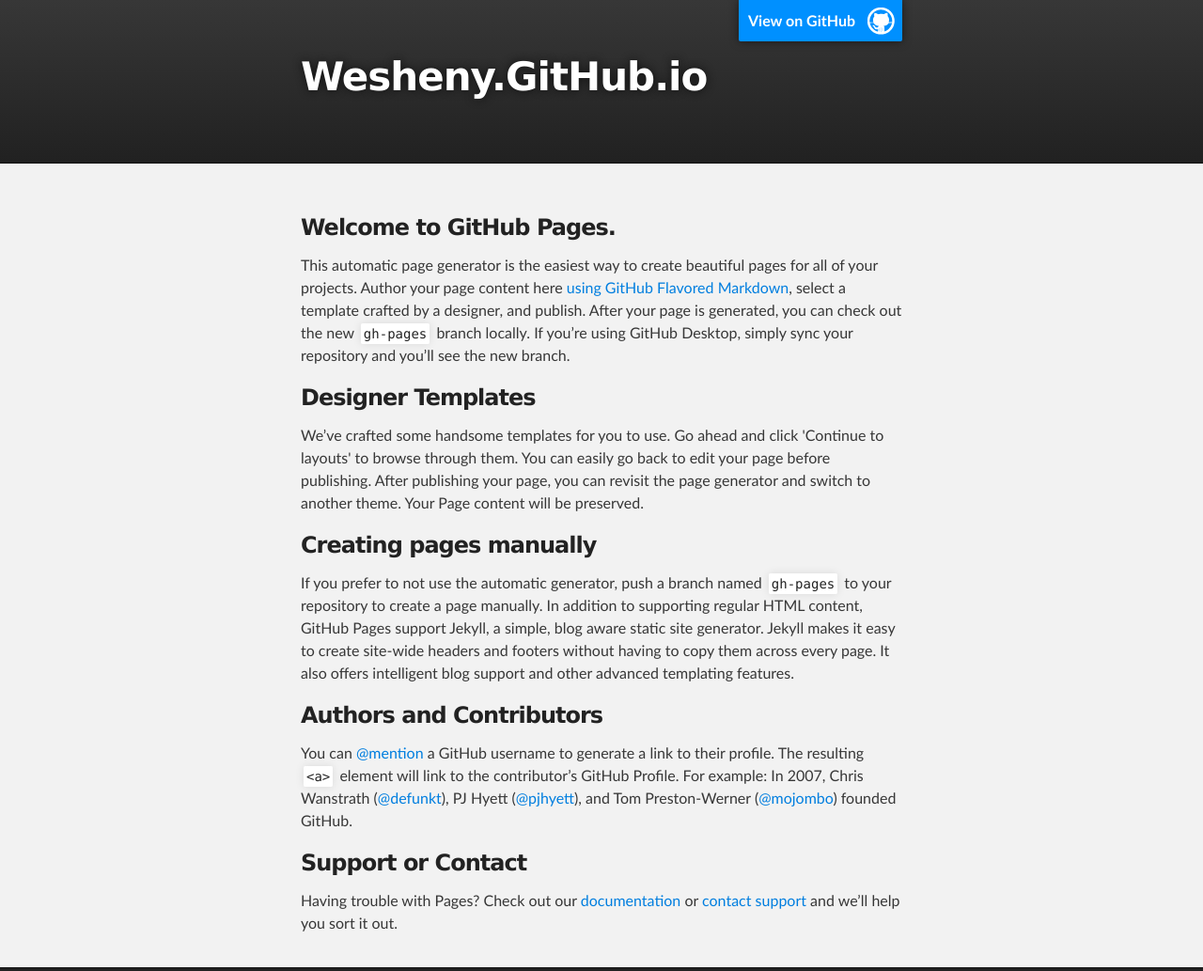
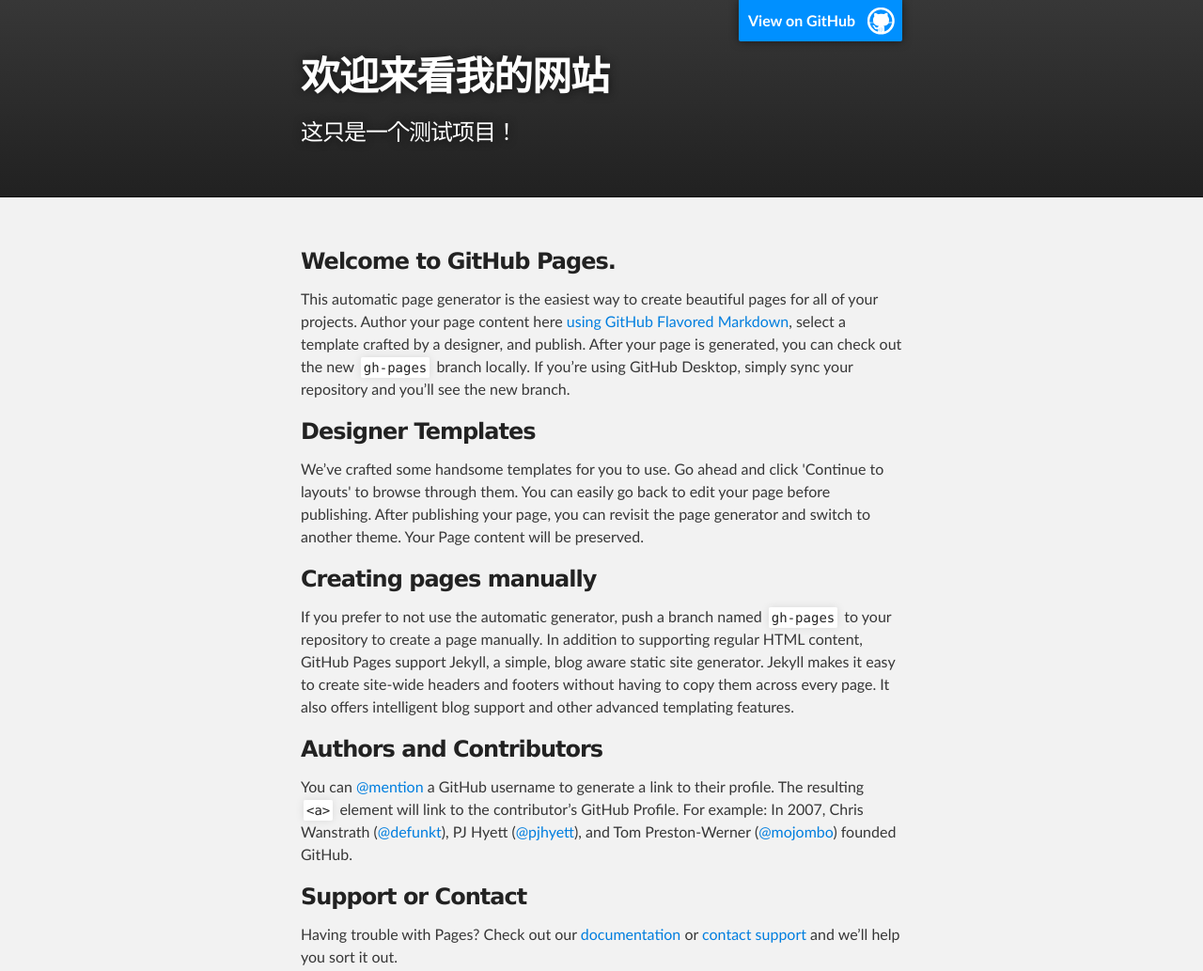
Before and after one commit to wesheny/wesheny.github.io, a plain HTML site: page index.html in a window 1280 px wide. Shown: the top 1033 px of the page at 94% size. Drawn offline with Linux system fonts and the light colour scheme.

Commit message:
增加欢迎辞
增加欢迎辞

```diff
--- a/index.html
+++ b/index.html
@@ -18,8 +18,8 @@
         <header class="inner">
           <a id="forkme_banner" href="https://github.com/wesheny">View on GitHub</a>
 
-          <h1 id="project_title">Wesheny.GitHub.io</h1>
-          <h2 id="project_tagline"></h2>
+          <h1 id="project_title">欢迎来看我的网站</h1>
+          <h2 id="project_tagline">这只是一个测试项目！</h2>
 
         </header>
     </div>
```
